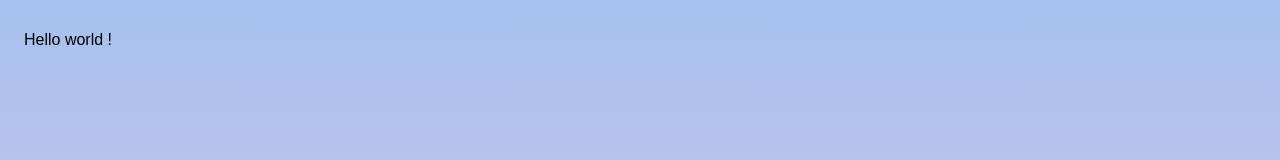
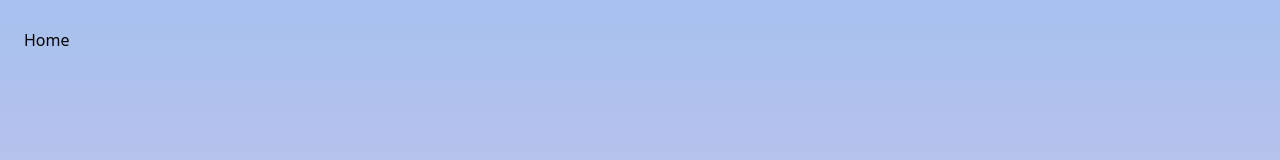
Before and after one commit to edrick-troupe/musiverse, a React (Vite) app: page / in a window 1280 px wide. Shown: the top 160 px of the page. Built offline with nearby package versions, Linux system fonts and the light colour scheme; a web font is replaced by a local one.

Commit message:
Routing setup

```diff
--- a/package.json
+++ b/package.json
@@ -12,7 +12,8 @@
   },
   "dependencies": {
     "react": "^18.2.0",
-    "react-dom": "^18.2.0"
+    "react-dom": "^18.2.0",
+    "react-router-dom": "^6.18.0"
   },
   "devDependencies": {
     "@types/node": "^20.8.9",
--- a/src/App.tsx
+++ b/src/App.tsx
@@ -1,9 +1,21 @@
+import { Route, Routes } from 'react-router-dom';
+
 import './App.scss';
+
+import Home from './views/Home/Home';
+import Playlist from './views/Playlist/Playlist';
+import AudioPlayer from './components/AudioPlayer/AudioPlayer';
 
 function App() {
   return (
-    <div id="app" className="font-text">
-      <h1>Hello world !</h1>
+    <div id="app">
+      <Routes>
+        <Route path="/" element={<Home />} />
+        <Route path="/playlist">
+          <Route index element={<Playlist />} />
+          <Route path="track/:id" element={<AudioPlayer />} />
+        </Route>
+      </Routes>
     </div>
   );
 }
--- a/src/main.tsx
+++ b/src/main.tsx
@@ -1,5 +1,6 @@
 import React from 'react';
 import ReactDOM from 'react-dom/client';
+import { BrowserRouter } from 'react-router-dom';
 
 import App from './App';
 
@@ -7,6 +8,8 @@ import '@styles/index.scss';
 
 ReactDOM.createRoot(document.getElementById('root')!).render(
   <React.StrictMode>
-    <App />
+    <BrowserRouter>
+      <App />
+    </BrowserRouter>
   </React.StrictMode>
 );
```
Also changed, not shown: 1 other file (tests, documents, lock files or other folders).
